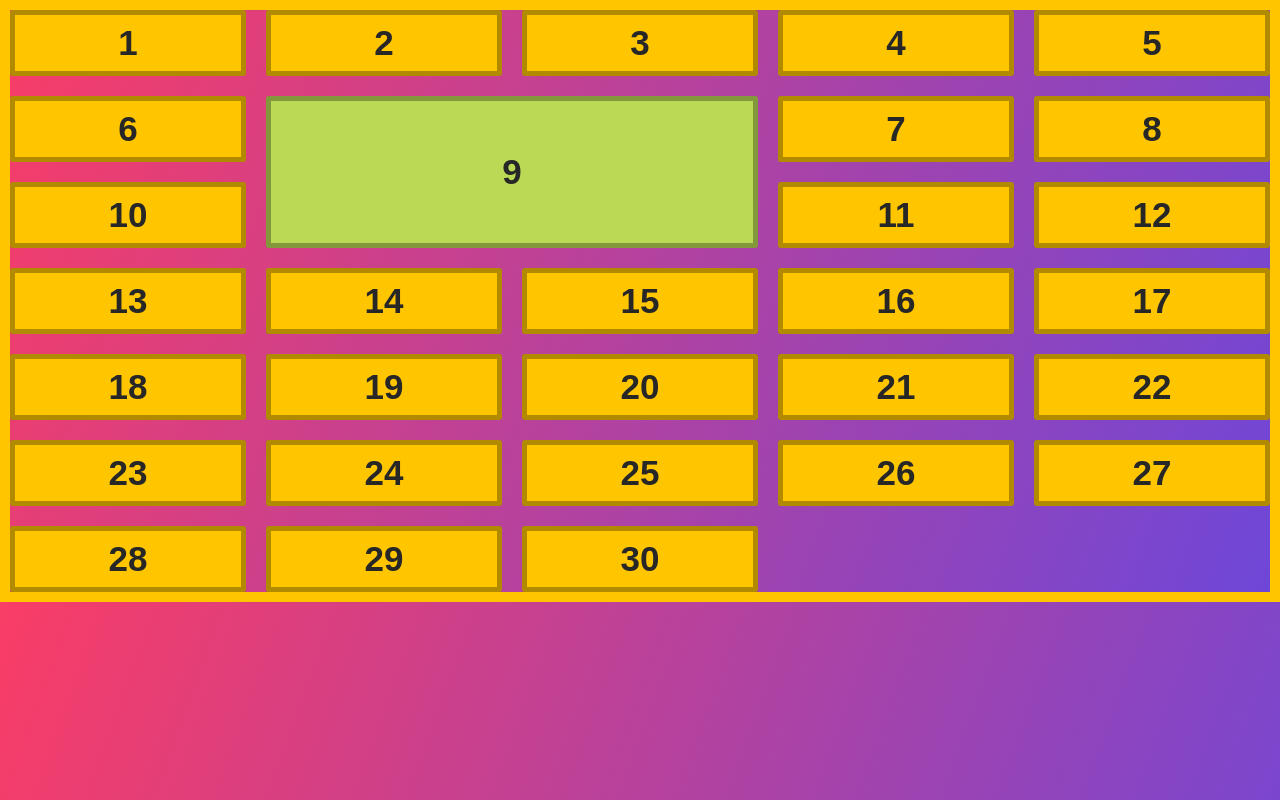
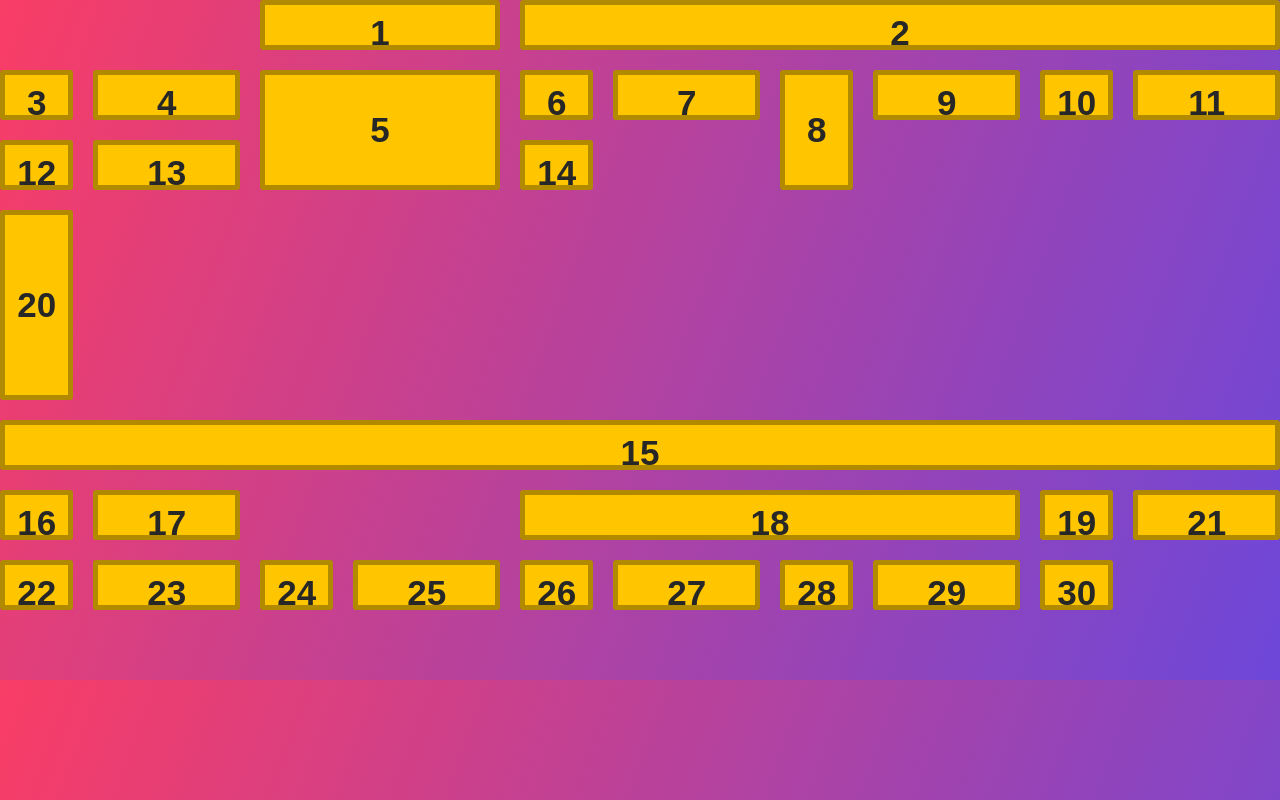
Before and after one commit to victorbruce/css-grids, a website: page index.html in a window 1280 px wide. Drawn offline with Linux system fonts and the light colour scheme.

Commit message:
an exercise on grid-column and grid-row

```diff
--- a/sass/pages/_home.scss
+++ b/sass/pages/_home.scss
@@ -11,13 +11,46 @@
 .container {
   display: grid;
   grid-gap: 2rem;
-  border: 1rem solid var(--yellow);
+  /* Make the grid 10 columns wide, every other taking up twice the free space */
+  grid-template-columns: repeat(5, 1fr 2fr);
+  grid-auto-columns: 2fr;
 
-  grid-template-columns: repeat(5, 1fr);
+  /* Make the grid have 10 explicit rows, 50px high each */
+  grid-template-rows: repeat(10, 5rem);
 }
 
-.item9 {
-  background-color: #BADA55;
-  grid-column: 2 / 4;
-  grid-row: 2 / 4;
+/* With Item 1, start at col 3 and go unitl 5 */
+.item1 {
+  grid-column: 3 / 5;
 }
+
+/* With Item 2, start at col 5 and go unitl the end */
+.item2 {
+  grid-column: 5 / -1;
+}
+
+/* Make item 5 double span 2 cols and rows */
+.item5 {
+  grid-column: span 2;
+  grid-row: span 2;
+}
+
+/* Make item 8 two rows high */
+.item8 {
+  grid-row: span 2;
+}
+
+/* Make item 15 span the entire grid width */
+.item15 {
+  grid-column: 1 / -1;
+}
+
+/* Make item 18 span 4 widths, but end 9 */
+.item18 {
+  grid-column: span 4 / 9;
+}
+
+/* Make item 20 start at row 4 and go for 3 */
+.item20 {
+  grid-row: 4 / span 3;
+}
```
Also changed, not shown: css/style.css.
